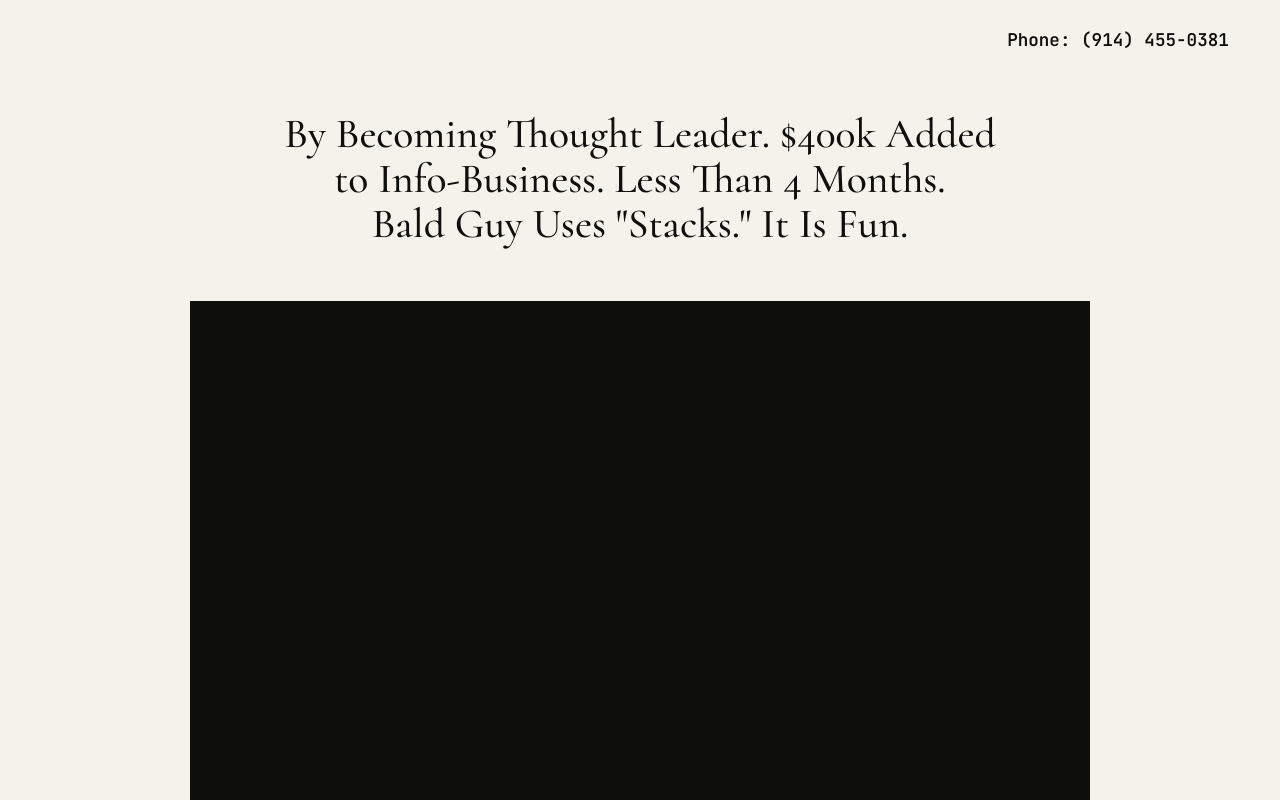
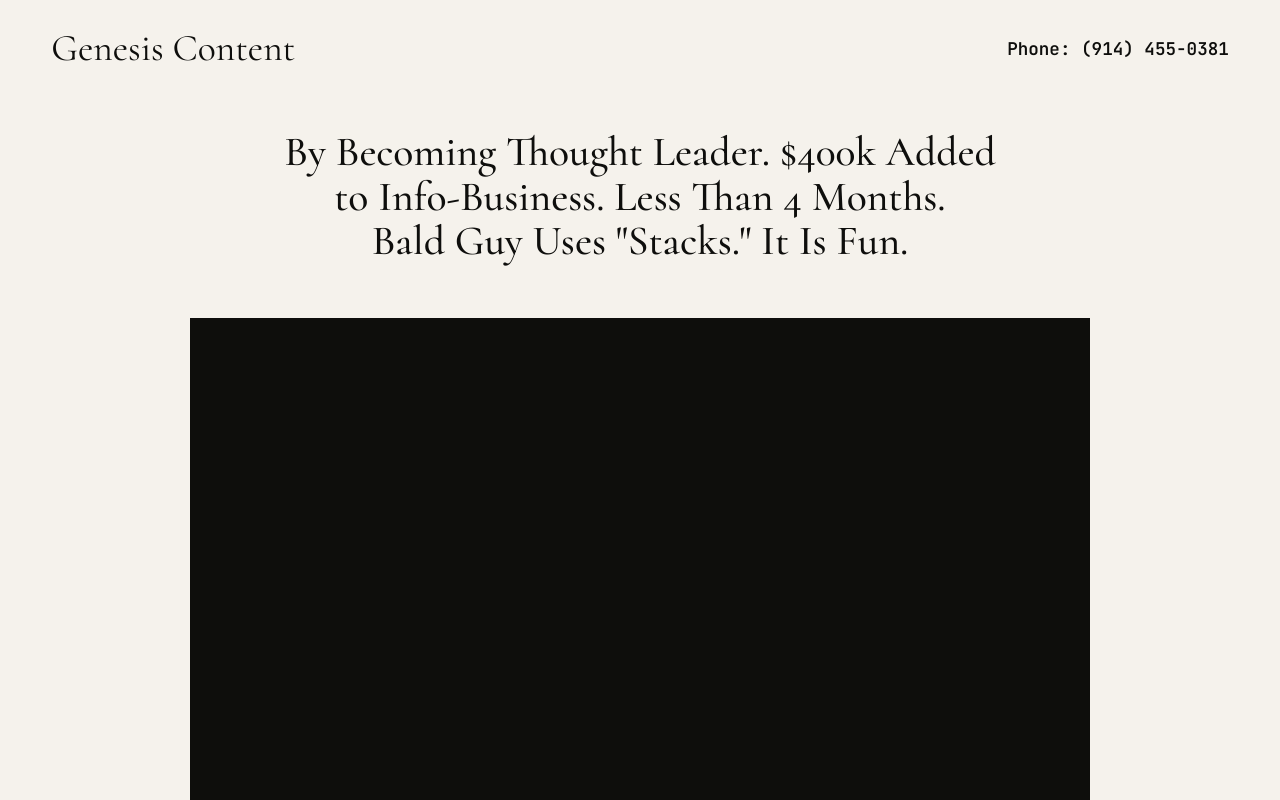
Before and after one commit to tdgeraldmcd/genesiswebsite, a plain HTML site: page thesis/index.html in a window 1280 px wide. Shown: the top 800 px of the page. Drawn offline with Linux system fonts and the light colour scheme; a script that the page names is missing.

Commit message:
justified

```diff
--- a/assets/page.css
+++ b/assets/page.css
@@ -405,8 +405,14 @@ textarea {
 
 .thesis-header {
   display: flex;
+  align-items: center;
   justify-content: flex-end;
+  gap: 24px;
   padding: 30px var(--space-page);
+}
+
+.thesis-header .brand-link {
+  margin-right: auto;
 }
 
 .thesis-phone {
--- a/thesis/index.html
+++ b/thesis/index.html
@@ -35,6 +35,7 @@
 
     <div class="site-shell">
       <header class="thesis-header">
+        <a class="brand-link" href="../">Genesis Content</a>
         <p class="thesis-phone">Phone: (914) 455-0381</p>
       </header>
 
```
